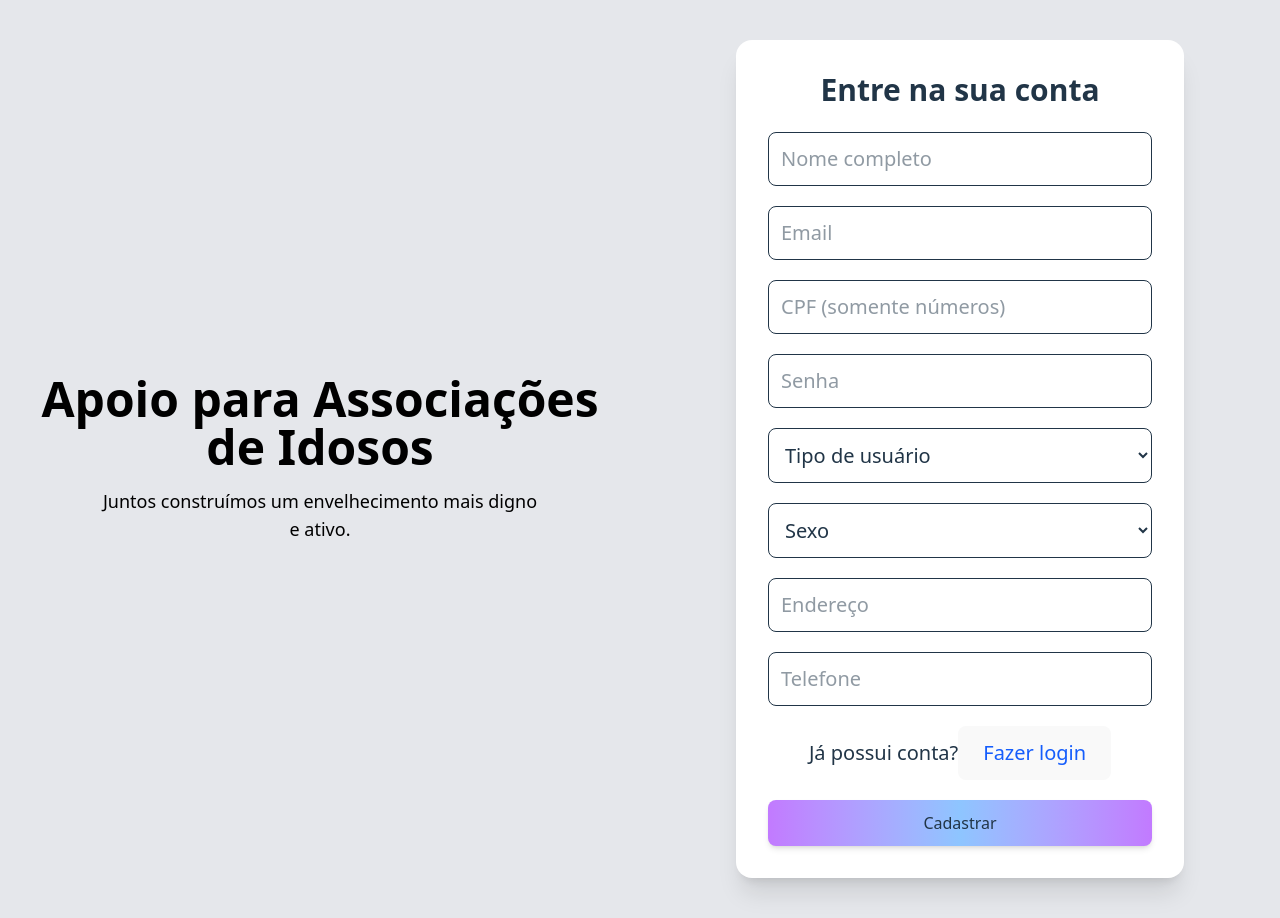
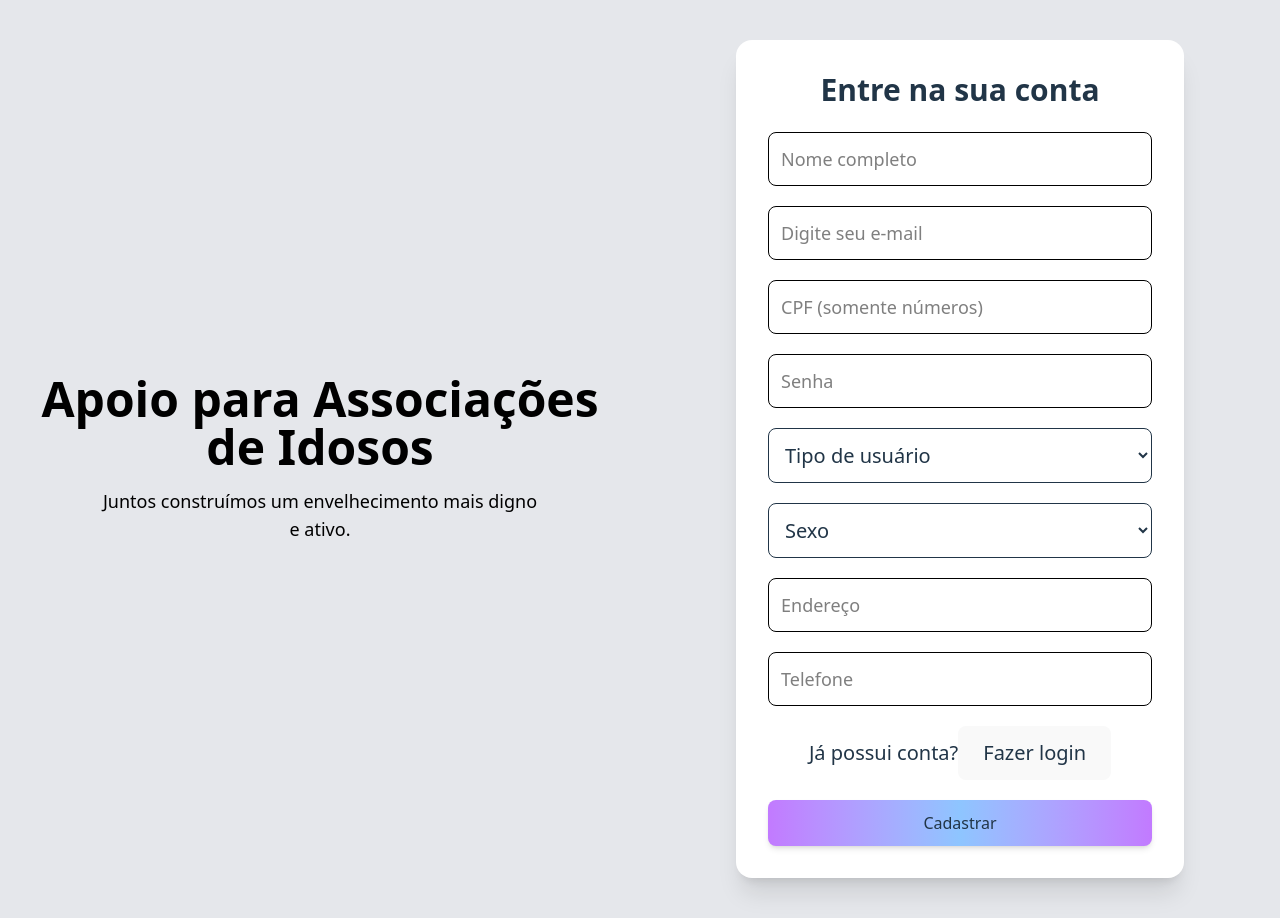
Before and after one commit to rraquelof/frontend-Associacao-idosos, a React (Vite) app: page /cadastro in a window 1280 px wide. Built offline with nearby package versions, Linux system fonts and the light colour scheme.

Commit message:
usando componentes de input e botão na página de cadastro

```diff
--- a/src/paginas/Cadastro.tsx
+++ b/src/paginas/Cadastro.tsx
@@ -1,5 +1,7 @@
 import { useState, type ChangeEvent, type FormEvent } from "react";
 import { useNavigate } from "react-router-dom";
+import Input from "../componentes/Input";
+import Botao from "../componentes/Botao";
 
 export default function Cadastro() {
   const navigate = useNavigate();
@@ -90,43 +92,39 @@ const handleSubmit = async (e: FormEvent<HTMLFormElement>) => {
           <h2 className="text-3xl font-bold mb-6 text-center">Entre na sua conta</h2>
 
           <form onSubmit={handleSubmit} className="flex flex-col space-y-5">
-            <input
+            <Input
               type="text"
               name="nome"
               value={formData.nome}
               onChange={handleChange}
               placeholder="Nome completo"
-              className="border p-3 rounded-lg text-xl focus:outline-none focus:ring-2 focus:ring-purple-300"
               required
             />
 
-            <input
+            <Input
               type="email"
               name="email"
               value={formData.email}
               onChange={handleChange}
-              placeholder="Email"
-              className="border p-3 rounded-lg text-xl focus:outline-none focus:ring-2 focus:ring-purple-300"
+              placeholder="Digite seu e-mail"
               required
             />
 
-            <input
+            <Input
               type="text"
               name="cpf"
               value={formData.cpf}
               onChange={handleChange}
               placeholder="CPF (somente números)"
-              className="border p-3 rounded-lg text-xl focus:outline-none focus:ring-2 focus:ring-purple-300"
               required
             />
 
-            <input
+            <Input
               type="password"
               name="senha"
               value={formData.senha}
               onChange={handleChange}
               placeholder="Senha"
-              className="border p-3 rounded-lg text-xl focus:outline-none focus:ring-2 focus:ring-purple-300"
               required
             />
 
@@ -156,43 +154,38 @@ const handleSubmit = async (e: FormEvent<HTMLFormElement>) => {
               <option value="masculino">Masculino</option>
             </select>
 
-            <input
+            <Input
               type="text"
               name="endereco"
               value={formData.endereco}
               onChange={handleChange}
               placeholder="Endereço"
-              className="border p-3 rounded-lg text-xl focus:outline-none focus:ring-2 focus:ring-purple-300"
               required
             />
 
-            <input
+            <Input
               type="tel"
               name="telefone"
               value={formData.telefone}
               onChange={handleChange}
               placeholder="Telefone"
-              className="border p-3 rounded-lg text-xl focus:outline-none focus:ring-2 focus:ring-purple-300"
               required
             />
 
             <p className="text-center text-xl">
               Já possui conta?
-              <button
-                type="button"
+              <Botao
+                tipo="button"
                 onClick={() => navigate("/login")}
-                className="text-blue-600 hover:underline"
-              >
-                Fazer login
-              </button>
+                texto="Fazer login"
+              />
             </p>
 
-            <button
-              type="submit"
-              className="bg-gradient-to-r from-purple-400 via-blue-300 to-purple-400 rounded-full shadow-md hover:shadow-lg transition-all text-lg font-semibold px-6 py-2"
-            >
-              Cadastrar
-            </button>
+            <Botao
+              tipo="submit"
+              texto="Cadastrar"
+               className="bg-gradient-to-r from-purple-400 via-blue-300 to-purple-400 rounded-full shadow-md hover:shadow-lg transition-all text-lg font-semibold px-6 py-2"
+            />
 
             {mensagem && (
               <p className="text-center text-sm mt-2 text-gray-700">{mensagem}</p>
```
